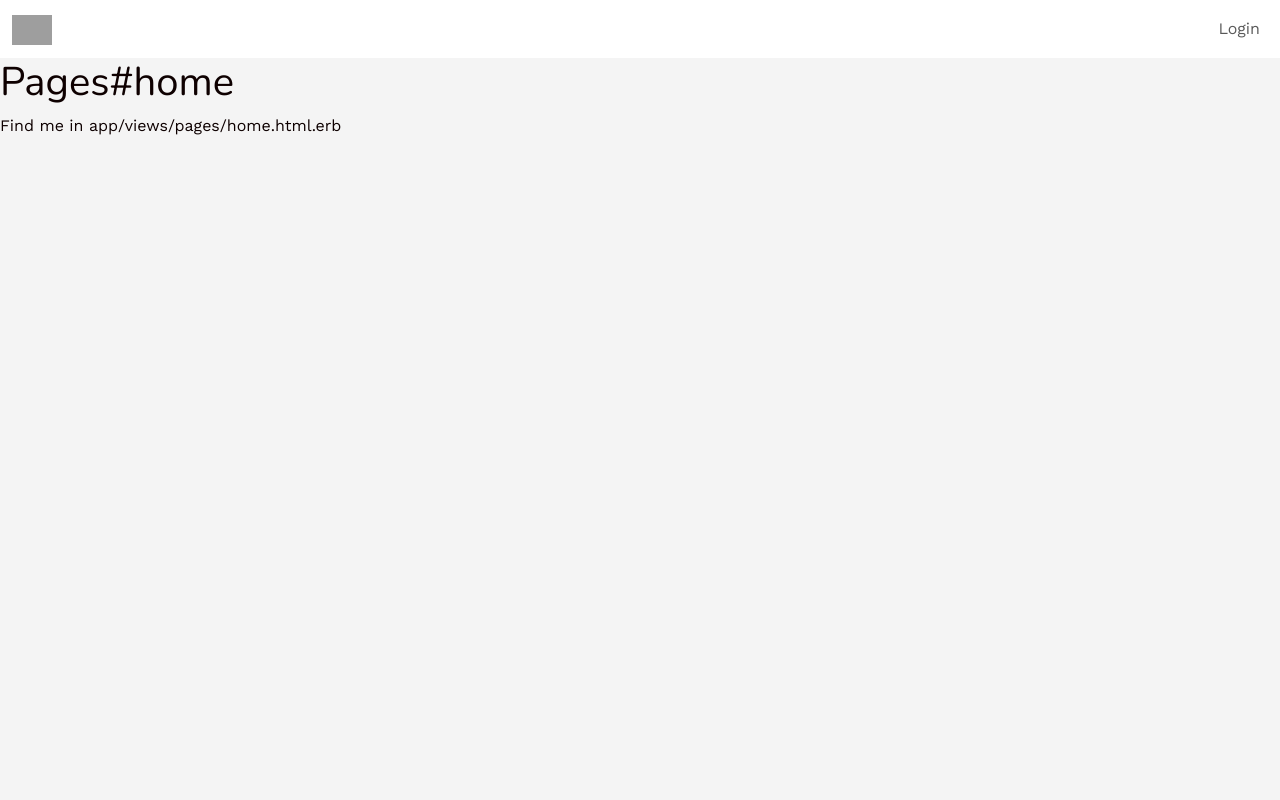
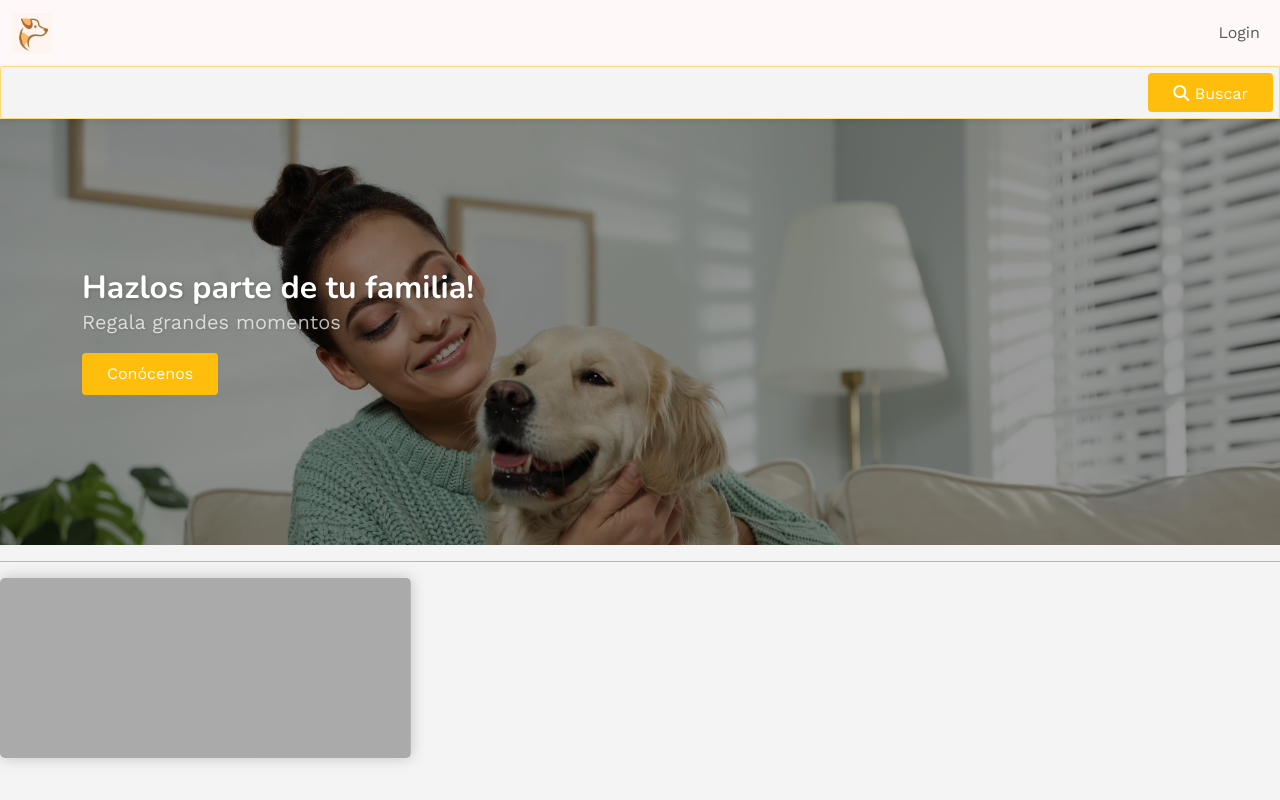
Before and after one commit to irving-gomar/foster_pets, a Rails app: page / in a window 1280 px wide. Run offline with Rails 7, Linux system fonts and the light colour scheme; style sheets or scripts are compiled from the project's sources; some libraries are stand-ins or nearby versions; grey boxes are pictures that could not be loaded.

Commit message:
navbar lista

```diff
--- /dev/null
+++ b/app/assets/stylesheets/components/_banner.scss
@@ -0,0 +1,20 @@
+.banner {
+  background-size: cover;
+  background-position: top;
+  padding: 150px 0;
+}
+
+.banner h1 {
+  margin: 0;
+  color: white;
+  text-shadow: 1px 1px 3px rgba(0,0,0,0.2);
+  font-size: 32px;
+  font-weight: bold;
+}
+
+.banner p {
+  font-size: 20px;
+  color: white;
+  opacity: .7;
+  text-shadow: 1px 1px 3px rgba(0,0,0,0.2);
+}
--- /dev/null
+++ b/app/assets/stylesheets/components/_button.scss
@@ -0,0 +1,42 @@
+.btn-ghost {
+  color: #4A4A4A;
+  border: 1px solid #4A4A4A;
+  padding: 8px 24px;
+  border-radius: 50px;
+  font-weight: lighter;
+  opacity: 0.6;
+  transition: opacity 0.3s ease;
+}
+
+.btn-ghost:hover {
+  opacity: 1;
+}
+
+.btn-flat {
+  color: white;
+  padding: 8px 24px;
+  border-radius: 4px;
+  background: #ffbe0b;
+  transition: background 0.3s ease;
+}
+
+.btn-flat:hover {
+  background: #ff9306;
+  color: white;
+  padding: 8.5px 24.5px;
+}
+
+.btn-gradient {
+  color: white;
+  padding: 8px 24px;
+  border-radius: 4px;
+  font-weight: bold;
+  background: linear-gradient(#167FFB, #0F60C4);
+  transition: background 0.3s ease;
+  border: 1px solid #0F60C4;
+}
+
+.btn-gradient:hover {
+  background: linear-gradient(#147EFF, #0F67DA);
+  color: white;
+}
--- /dev/null
+++ b/app/assets/stylesheets/components/_card.scss
@@ -0,0 +1,14 @@
+.card-category {
+  background-size: cover;
+  background-position: center;
+  height: 180px;
+  display: flex;
+  justify-content: center;
+  align-items: center;
+  color: white;
+  font-size: 24px;
+  font-weight: bold;
+  text-shadow: 1px 1px 3px rgba(0,0,0,0.2);
+  border-radius: 5px;
+  box-shadow: 0 0 15px rgba(0,0,0,0.2);
+}
--- a/app/assets/stylesheets/components/_index.scss
+++ b/app/assets/stylesheets/components/_index.scss
@@ -3,3 +3,9 @@
 @import "avatar";
 @import "form_legend_clear";
 @import "navbar";
+@import "button";
+@import "banner";
+@import "search_form";
+@import "card";
+@import "search_form";
+@import "search_form";
--- a/app/assets/stylesheets/components/_navbar.scss
+++ b/app/assets/stylesheets/components/_navbar.scss
@@ -1,6 +1,6 @@
 .navbar-lewagon {
   justify-content: space-between;
-  background: white;
+  background: rgb(255, 248, 248);
 }
 
 .navbar-lewagon .navbar-collapse {
--- /dev/null
+++ b/app/assets/stylesheets/components/_search_form.scss
@@ -0,0 +1,22 @@
+.search-form-control {
+  position: relative;
+}
+
+.search-form-control .btn {
+  position: absolute;
+  top: 7px;
+  bottom: 7px;
+  right: 7px;
+}
+
+.search-form-control .form-control {
+  height: 3.3rem;
+  box-shadow: 0 2px 6px rgba(0,0,0,0.08);
+  border: 0.5px solid #ffda76;
+}
+
+.search-form-control .form-control:focus {
+  border: 2px solid #1EDD88;
+  outline: none !important;
+  box-shadow: 0 2px 6px rgba(0,0,0,0.08);
+}
--- a/app/views/pages/home.html.erb
+++ b/app/views/pages/home.html.erb
@@ -1,2 +1,27 @@
-<h1>Pages#home</h1>
-<p>Find me in app/views/pages/home.html.erb</p>
+<form novalidate="novalidate" class="simple_form search" action="/" accept-charset="UTF-8" method="get">
+  <div class="search-form-control form-group">
+    <input class="form-control string required" type="text" name="search[query]" id="search_query" />
+    <button name="button" type="submit" class="btn btn-flat">
+      <i class="fas fa-search"></i> Buscar
+    </button>
+  </div>
+</form>
+
+<div class="banner" style="background-image: linear-gradient(rgba(0,0,0,0.4),rgba(0,0,0,0.4)), url(<%=image_path 'fosterpet.png'%>">
+  <div class="container">
+    <h1><strong> Hazlos parte de tu familia!</strong></h1>
+    <p>Regala grandes momentos</p>
+    <a class="btn btn-flat" href="#">Conócenos</a>
+  </div>
+</div>
+<h4 class="text-warning mt-3"></h4>
+<div class="row">
+<hr>
+<%# <% @services.each do |service| %>
+  <div class="col-4">
+    <div class="card-category" style="background-image: linear-gradient(rgba(0,0,0,0.3), rgba(0,0,0,0.3)), url()">
+    <%#   <%= service.name %>
+    </div>
+  </div>
+<%# <% end %>
+</div>
--- a/app/views/shared/_navbar.html.erb
+++ b/app/views/shared/_navbar.html.erb
@@ -1,7 +1,7 @@
 <div class="navbar navbar-expand-sm navbar-light navbar-lewagon">
   <div class="container-fluid">
     <%= link_to "#", class: "navbar-brand" do %>
-      <%= image_tag "https://raw.githubusercontent.com/lewagon/fullstack-images/master/uikit/logo.png" %>
+      <%= image_tag "logo.png" %>
     <% end %>
 
     <button class="navbar-toggler" type="button" data-bs-toggle="collapse" data-bs-target="#navbarSupportedContent" aria-controls="navbarSupportedContent" aria-expanded="false" aria-label="Toggle navigation">
```
Also changed, not shown: app/assets/images/fosterpet.png (added), app/assets/images/logo.png (added).
